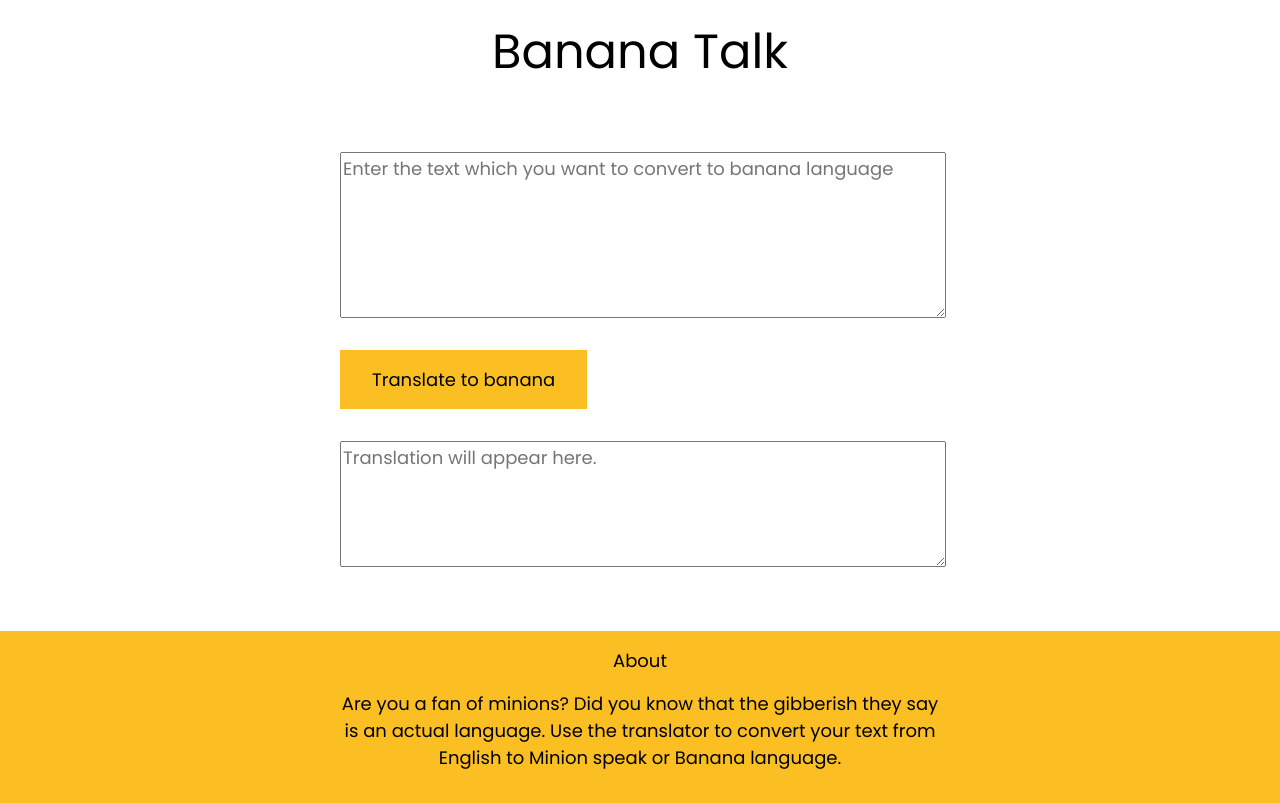
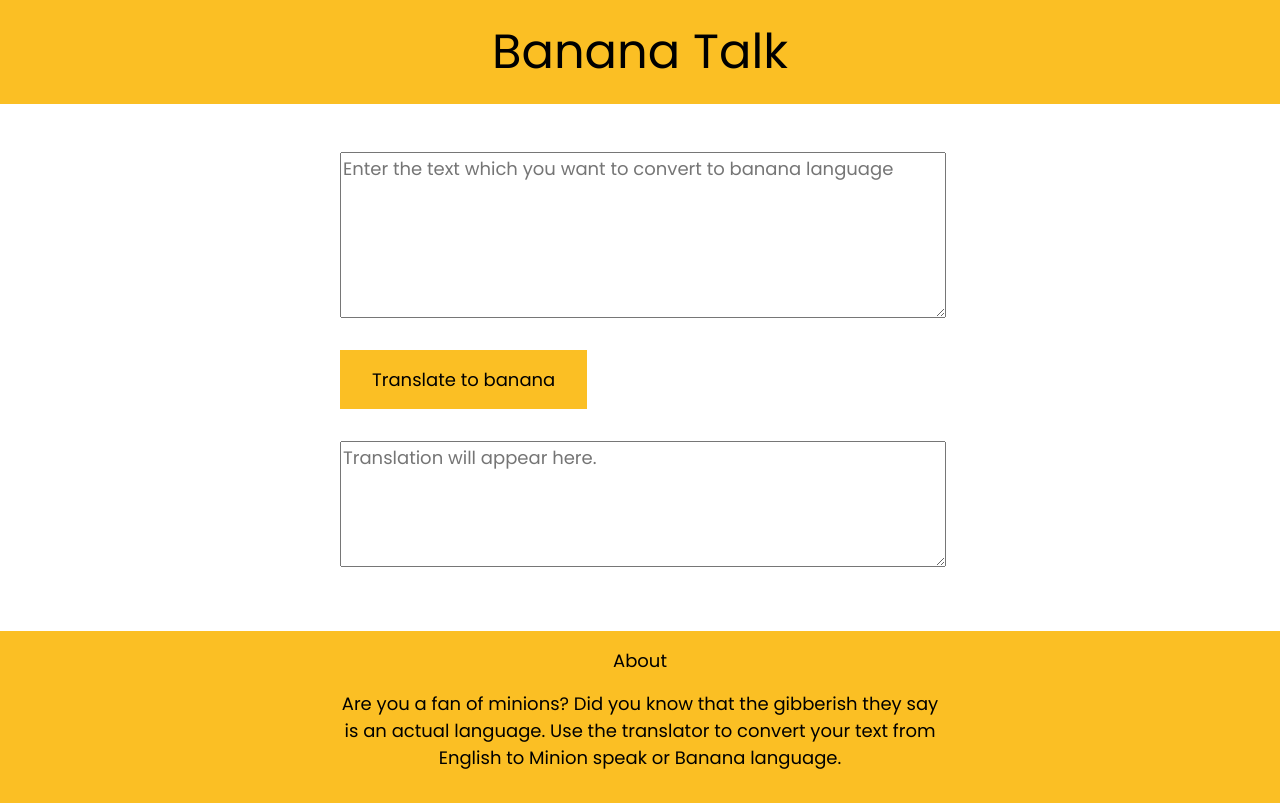
Before and after one commit to malaykhakhar/markSix, a plain HTML site: page index.html in a window 1280 px wide. Drawn offline with Linux system fonts and the light colour scheme.

Commit message:
refactor

```diff
--- a/styles.css
+++ b/styles.css
@@ -11,7 +11,7 @@ body {
 
 nav {
   text-align: center;
-  /* background-color: var(--primary-color); */
+  background-color: var(--primary-color);
 }
 
 .header {
```
